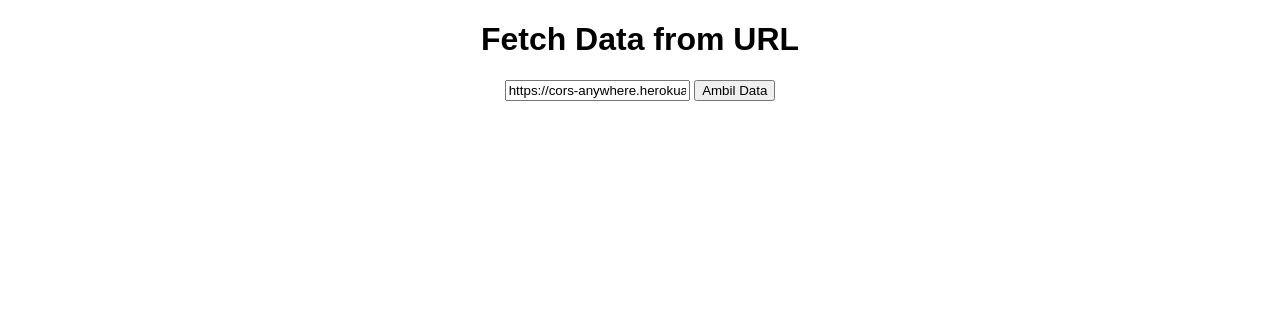
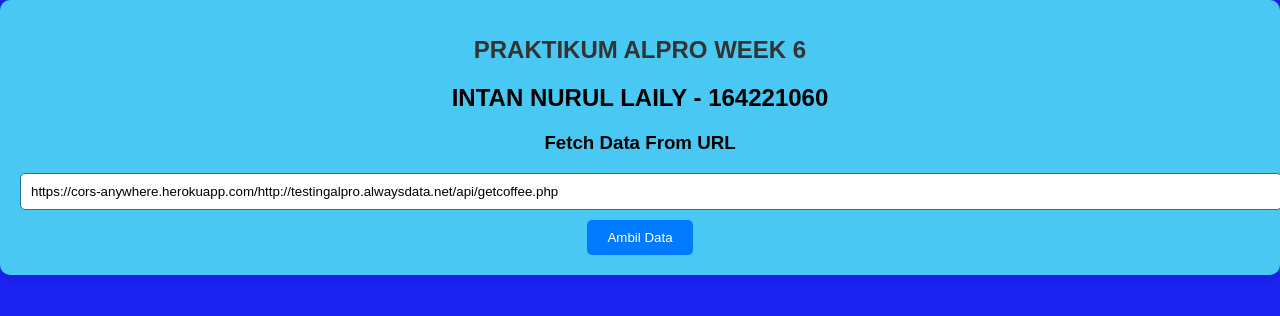
Before and after one commit to intanrly/bismillah-fix, a plain HTML site: page week_6.html in a window 1280 px wide. Drawn offline with Linux system fonts and the light colour scheme.

Commit message:
Update week_6.html

```diff
--- a/week_6.html
+++ b/week_6.html
@@ -7,27 +7,86 @@
     <style>
         body {
             font-family: Arial, sans-serif;
+            background-color: #1b22f1;
+            margin: 0;
+            padding: 0;
         }
+
         #container {
             text-align: center;
+            background-color: #48c8f3;
+            padding: 20px;
+            border-radius: 10px;
+            box-shadow: 0px 0px 10px rgba(0, 0, 0, 0.2);
         }
+
+        /* Judul */
+        h1 {
+            color: #333;
+            font-size: 24px;
+            margin-bottom: 20px;
+        }
+
+        /* Input dan Tombol */
+        #url {
+            width: 100%;
+            padding: 10px;
+            border: 1px solid #296fa8;
+            border-radius: 5px;
+            margin-bottom: 10px;
+        }
+
+        #fetchButton {
+            background-color: #007BFF;
+            color: #fff;
+            border: none;
+            padding: 10px 20px;
+            border-radius: 5px;
+            cursor: pointer;
+            transition: background-color 0.3s ease;
+        }
+
+        #fetchButton:hover {
+            background-color: #0056b3;
+        }
+
+        /* Tabel */
         #table-container {
             display: none;
             margin-top: 20px;
         }
+
         table {
             width: 100%;
             border-collapse: collapse;
+            background-color: #67bbf7;
         }
+
         table, th, td {
-            border: 1px solid #ccc;
+            border: 1px solid #4107ff;
             padding: 10px;
         }
+
+        th {
+            background-color: #007BFF;
+            color: #fff;
+            font-weight: bold;
+        }
+
+        /* Responsif */
+        @media (max-width: 768px) {
+            #url {
+                width: 100%;
+            }
+        }
+
     </style>
 </head>
 <body>
     <div id="container">
-        <h1>Fetch Data from URL</h1>
+        <h1>PRAKTIKUM ALPRO WEEK 6</h1>
+        <h2>INTAN NURUL LAILY - 164221060</h2>
+        <h3>Fetch Data From URL</h3>
         <input type="text" id="url" placeholder="Masukkan URL" value="https://cors-anywhere.herokuapp.com/http://testingalpro.alwaysdata.net/api/getcoffee.php">
         <button id="fetchButton" onclick="fetchData()">Ambil Data</button>
         <div id="table-container">
```
